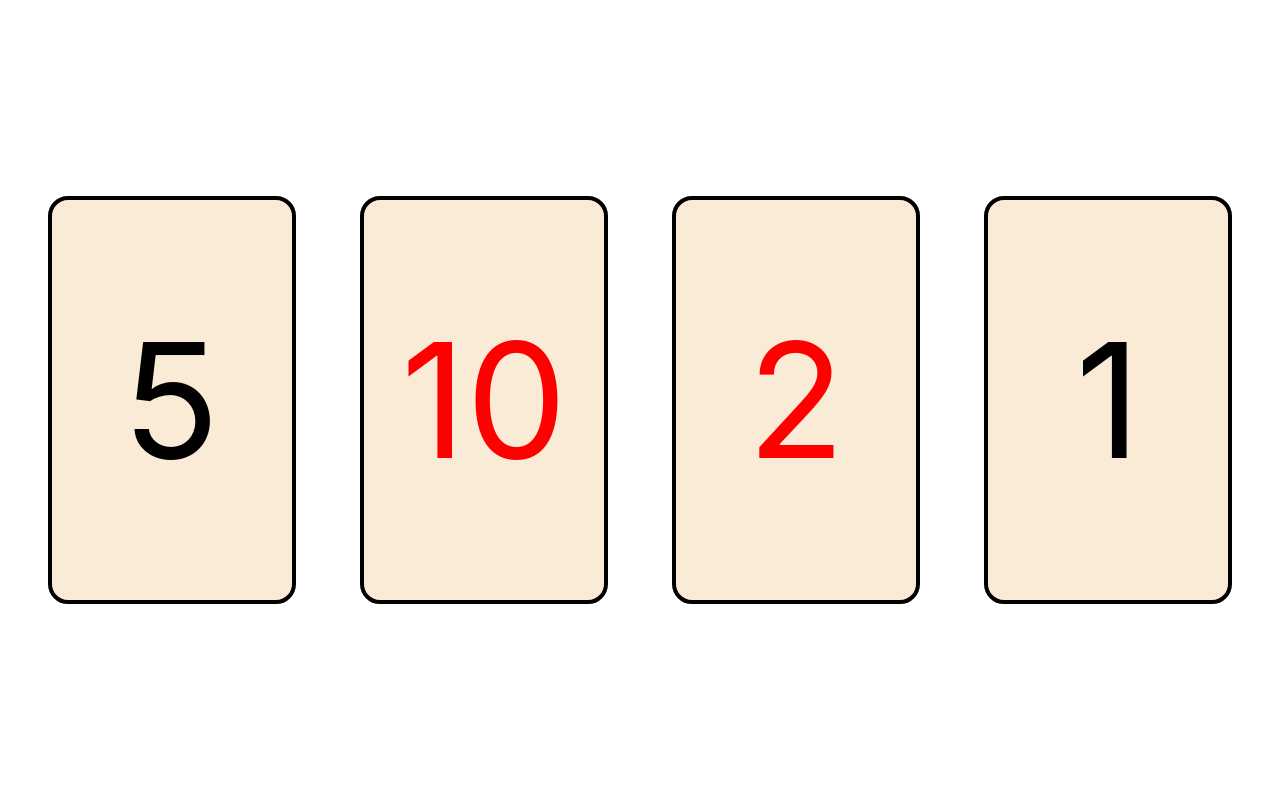
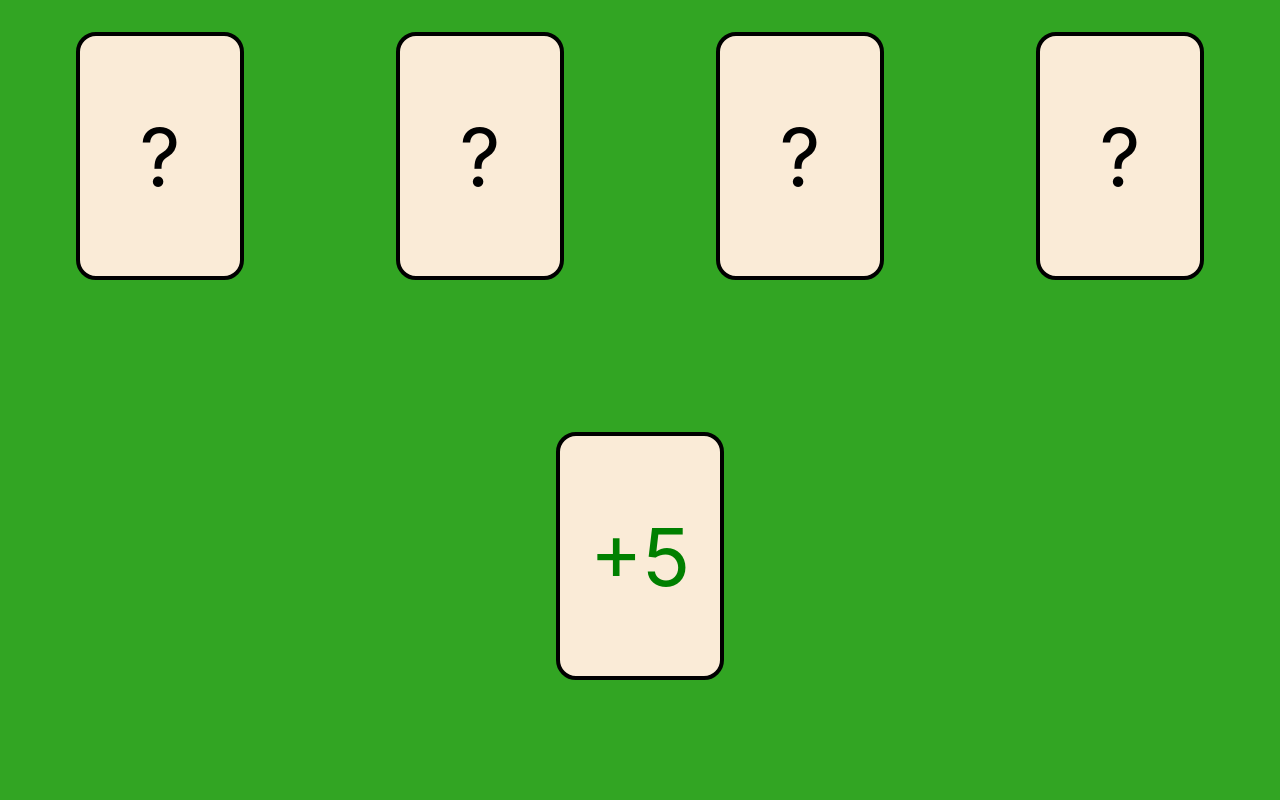
Before and after one commit to davy2407/monapp, a React (Create React App) app: page / in a window 1280 px wide. Shown: the top 800 px of the page. Built offline with nearby package versions, Linux system fonts and the light colour scheme.

Commit message:
tapis de jeux

```diff
--- a/src/App.js
+++ b/src/App.js
@@ -13,9 +13,49 @@ function App() {
     {value : 1, color : 'black'}
   ]
 
+  let CardJoue= [
+    {value: "+5",color: 'green'}
+  ]
+
+  let cardsAdversaire = [
+    {value : "?", color: 'black'},
+    {value : "?", color: 'black'},
+    {value : "?", color: 'black'},
+    {value : "?", color: 'black'}
+  ]
+
 
   return (
+    <div className="Global">
+    <div className="Adversaire">
+      {
+        cardsAdversaire.map((card)=>{
+          return <Card
+          value={card.value}
+          color={card.color}
+
+          />
+        })
+      }
+
+
+    </div>
+    <div className="CarteJouee">
+      {
+        CardJoue.map((card)=>{
+          return <Card
+          value={card.value}
+          color={card.color}
+          />
+        })
+      }
+
+
+    </div>
     <div className="App">
+
+
+
 
       {
         cards.map((card)=>{
@@ -31,6 +71,7 @@ function App() {
 
 
     </div>
+    </div>
   );
 }
 
--- a/src/components/Card.css
+++ b/src/components/Card.css
@@ -1,19 +1,45 @@
+body{
+    background-color: rgb(50, 165, 35);
+}
+
+
 .App{
-    height: 100vh;
+    height: 50vh;
     text-align: center;
     display: flex;
+
     flex-wrap: wrap;
+    justify-content: space-around;
+
+
+}
+
+.MainJoueur{
+
+
+    display: flex;
     justify-content: center;
-    align-items: center;
 
+}
+.CarteJouee{
+    height: 50vh;
+}
+
+.Adversaire{
+    height: 50vh;
+
+    display: flex;
+    flex-wrap: wrap;
+    width: 100%;
+    justify-content: space-around;
 }
 
 
 
 .Card{
     background-color: antiquewhite;
-    width: 15rem;
-    height: 25rem;
+    width: 10rem;
+    height: 15rem;
     text-align: center;
     border-radius: 20px;
     display: flex;
@@ -29,7 +55,7 @@
 
 .Card p{
     color: red;
-    font-size: 10em;
+    font-size: 5em;
     align-self: center;
 
 
--- a/src/components/Card.js
+++ b/src/components/Card.js
@@ -11,6 +11,7 @@ export default class Card extends React.Component {
 
     render(){
         return(
+            <div className='MainJoueur'>
             <div className='Card'>
                 <p
                     style={{'color': this.props.color}}
@@ -18,6 +19,7 @@ export default class Card extends React.Component {
                 >
                     {this.props.value}</p>
             </div>
+            </div>
         )
     }
 
```
